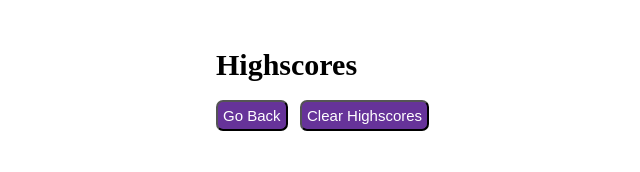
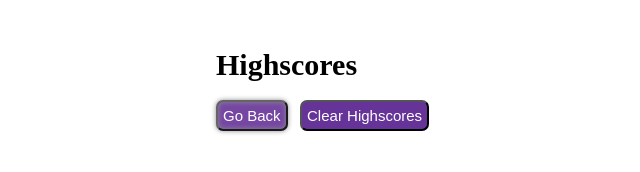
Before and after one commit to msteblu/CodeQuiz_JS, a plain HTML site: page highScores.html in a window 1280 px wide. In both pictures the pointer is over the button "Go Back". Shown: the whole page, without its empty margins (104-744 px from the left). Drawn offline with Linux system fonts and the light colour scheme.

Commit message:
Writing README and tweaking files

```diff
--- a/assets/css/highScores.css
+++ b/assets/css/highScores.css
@@ -37,3 +37,8 @@ button {
     margin-left: 0;
     padding: 0.5rem;
   }
+
+  button:hover {
+    box-shadow: inset 0px 0px 5px gray, 0 0 5px gray;
+    filter:opacity(90%);
+  }
```
Also changed, not shown: assets/images/answer.png (added), assets/images/done.png (added), assets/images/highscores.png (added), assets/images/quiz.png (added), 1 other file.
